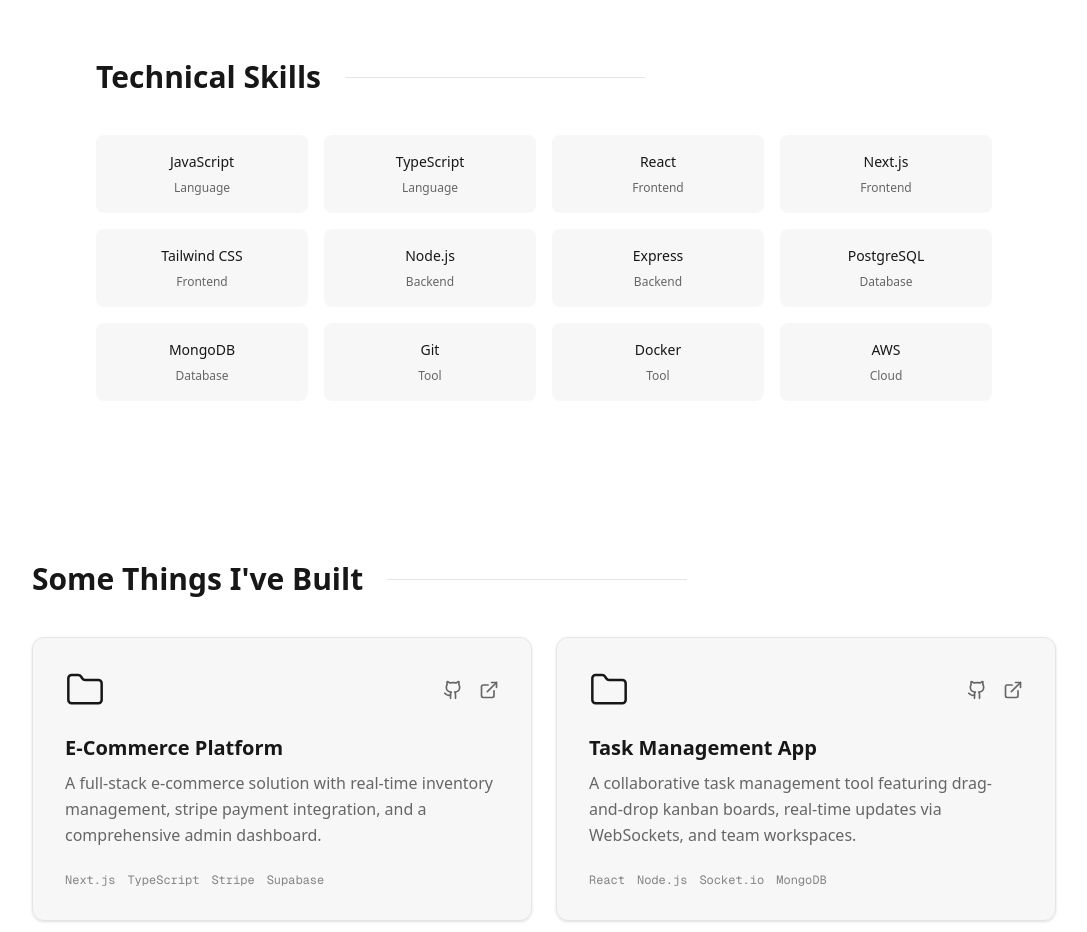
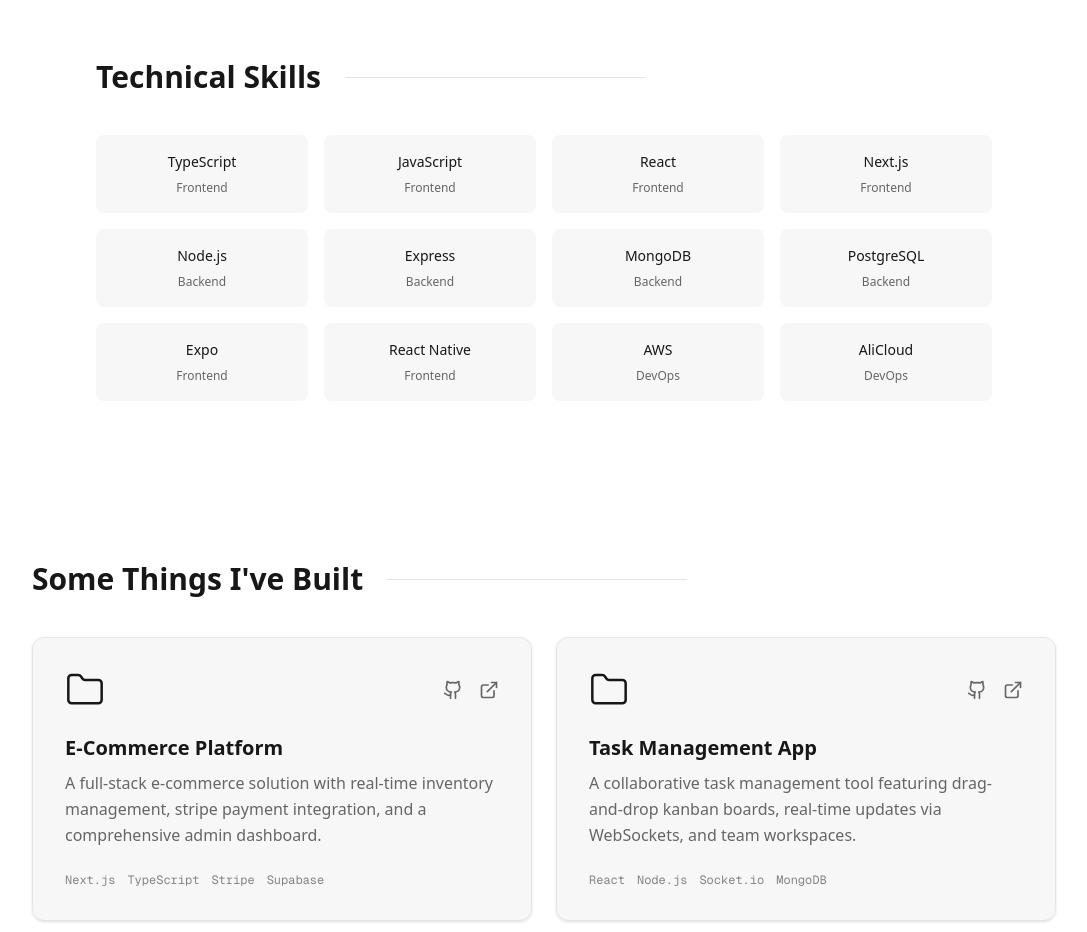
Before and after one commit to leotaozeng/leozeng.tech, a Next.js app: page / in a window 1280 px wide. Shown: the part 1540-2472 px from the top of the page, without its empty margins (96-1183 px from the left). Built offline with nearby package versions, Linux system fonts and the light colour scheme.

Commit message:
chore: update skills categorization

```diff
--- a/src/app/globals.css
+++ b/src/app/globals.css
@@ -35,7 +35,9 @@ body {
   color: var(--foreground);
   font-family: var(--font-sans), Arial, Helvetica, sans-serif;
   overflow-x: hidden;
-  transition: background-color 0.3s ease, color 0.3s ease;
+  transition:
+    background-color 0.3s ease,
+    color 0.3s ease;
 }
 
 /* Custom Scrollbar */
--- a/src/components/Skills.tsx
+++ b/src/components/Skills.tsx
@@ -1,20 +1,20 @@
 'use client'
-import React from 'react'
+
 import { motion } from 'framer-motion'
 
 const skills = [
-  { name: 'JavaScript', category: 'Language' },
-  { name: 'TypeScript', category: 'Language' },
+  { name: 'TypeScript', category: 'Frontend' },
+  { name: 'JavaScript', category: 'Frontend' },
   { name: 'React', category: 'Frontend' },
   { name: 'Next.js', category: 'Frontend' },
-  { name: 'Tailwind CSS', category: 'Frontend' },
   { name: 'Node.js', category: 'Backend' },
   { name: 'Express', category: 'Backend' },
-  { name: 'PostgreSQL', category: 'Database' },
-  { name: 'MongoDB', category: 'Database' },
-  { name: 'Git', category: 'Tool' },
-  { name: 'Docker', category: 'Tool' },
-  { name: 'AWS', category: 'Cloud' },
+  { name: 'MongoDB', category: 'Backend' },
+  { name: 'PostgreSQL', category: 'Backend' },
+  { name: 'Expo', category: 'Frontend' },
+  { name: 'React Native', category: 'Frontend' },
+  { name: 'AWS', category: 'DevOps' },
+  { name: 'AliCloud', category: 'DevOps' },
 ]
 
 const Skills = () => {
@@ -31,7 +31,7 @@ const Skills = () => {
           <h2 className="text-3xl font-bold text-foreground whitespace-nowrap">
             Technical Skills
           </h2>
-          <div className="h-[1px] bg-border w-full ml-6 max-w-[300px]"></div>
+          <div className="h-px bg-border w-full ml-6 max-w-[300px]"></div>
         </motion.div>
 
         <div className="grid grid-cols-2 md:grid-cols-4 gap-4">
```
